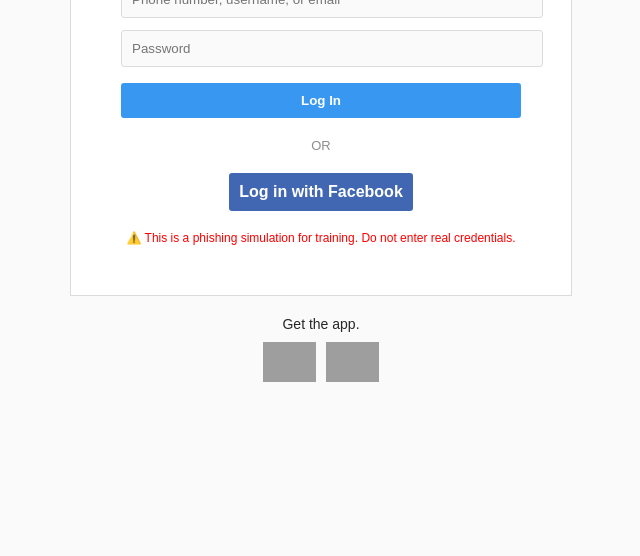
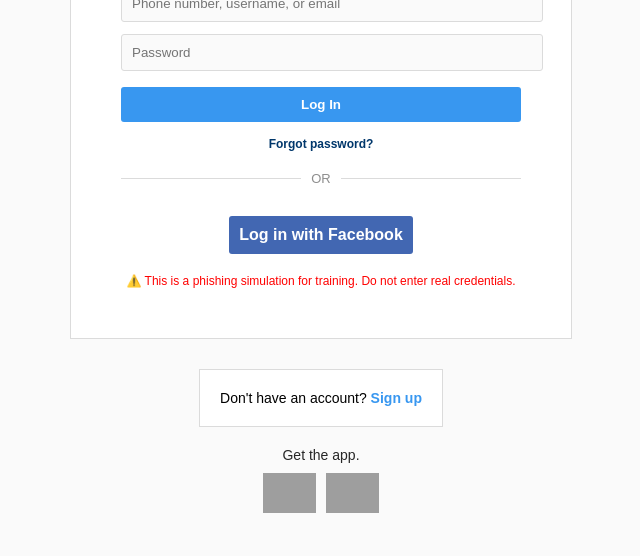
Before and after one commit to Carrot1234dld/phishing-sim, a Flask app: page / in a window 1280 px wide. Shown: the part 321-877 px from the top of the page, without its empty margins (319-959 px from the left). Before the commit the page ends 703 px from the top, so only its background shows below. Run offline with Flask 3, Linux system fonts and the light colour scheme; grey boxes are pictures that could not be loaded.

Commit message:
Update index.html

```diff
--- a/templates/index.html
+++ b/templates/index.html
@@ -23,11 +23,12 @@
       background-color: #fff;
       padding: 40px 40px 20px;
       text-align: center;
-      margin-bottom: 20px;
+      margin-bottom: 10px;
     }
     .logo img {
-      width: 175px;
+      width: 180px;
       margin-bottom: 20px;
+      object-fit: contain;
     }
     input {
       width: 100%;
@@ -49,10 +50,24 @@
       cursor: pointer;
     }
     .divider {
+      display: flex;
+      align-items: center;
+      text-align: center;
       margin: 20px 0;
-      text-align: center;
       color: #8e8e8e;
       font-size: 13px;
+    }
+    .divider::before,
+    .divider::after {
+      content: '';
+      flex: 1;
+      border-bottom: 1px solid #dbdbdb;
+    }
+    .divider:not(:empty)::before {
+      margin-right: 10px;
+    }
+    .divider:not(:empty)::after {
+      margin-left: 10px;
     }
     .fb-login {
       background-color: #4267b2;
@@ -61,6 +76,29 @@
       color: white;
       padding: 10px;
       border-radius: 3px;
+      font-weight: bold;
+      margin-top: 10px;
+    }
+    .forgot {
+      margin-top: 15px;
+      font-size: 12px;
+    }
+    .forgot a {
+      color: #00376b;
+      text-decoration: none;
+      font-weight: bold;
+    }
+    .signup {
+      text-align: center;
+      margin-top: 20px;
+      padding: 20px;
+      border: 1px solid #dbdbdb;
+      background-color: #fff;
+      font-size: 14px;
+    }
+    .signup a {
+      color: #3897f0;
+      text-decoration: none;
       font-weight: bold;
     }
     .error-message {
@@ -77,15 +115,20 @@
       text-align: center;
       font-size: 14px;
       color: #262626;
+      margin-top: 20px;
     }
     .app-badges {
       margin-top: 10px;
       display: flex;
       justify-content: center;
       gap: 10px;
+      flex-wrap: wrap;
     }
     .app-badges img {
       height: 40px;
+      max-width: 140px;
+      width: auto;
+      object-fit: contain;
     }
 
     @media(min-width: 768px) {
@@ -103,7 +146,7 @@
   <div class="wrapper">
     <div class="login-container">
       <div class="logo">
-        <img src="https://upload.wikimedia.org/wikipedia/commons/thumb/2/2a/Instagram_logo.svg/1280px-Instagram_logo.svg.png" alt="Instagram Logo">
+        <img src="https://www.pngarts.com/files/4/Instagram-PNG-Background-Image.png" alt="Instagram Logo">
       </div>
       {% if error %}
         <div class="error-message">{{ error }}</div>
@@ -113,11 +156,17 @@
         <input type="password" name="password" placeholder="Password" required>
         <button type="submit">Log In</button>
       </form>
+      <div class="forgot">
+        <a href="/forgot">Forgot password?</a>
+      </div>
       <div class="divider">OR</div>
       <a class="fb-login" href="https://www.facebook.com/login/" target="_blank">Log in with Facebook</a>
       <div class="disclaimer">
         ⚠️ This is a phishing simulation for training. Do not enter real credentials.
       </div>
+    </div>
+    <div class="signup">
+      Don't have an account? <a href="https://www.instagram.com/accounts/emailsignup/">Sign up</a>
     </div>
     <div class="get-app">
       Get the app.
```
